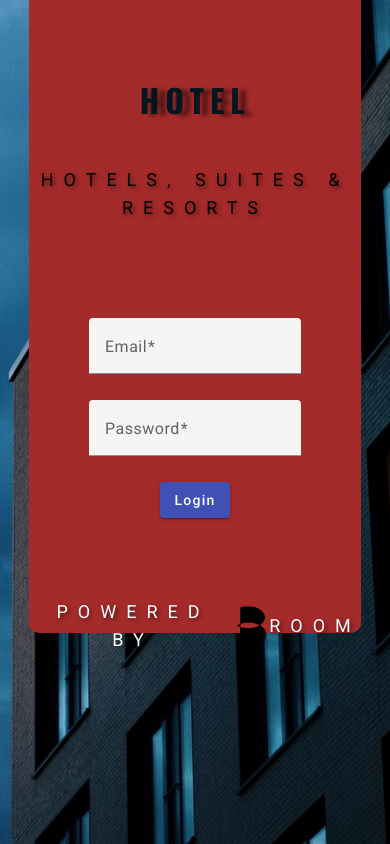
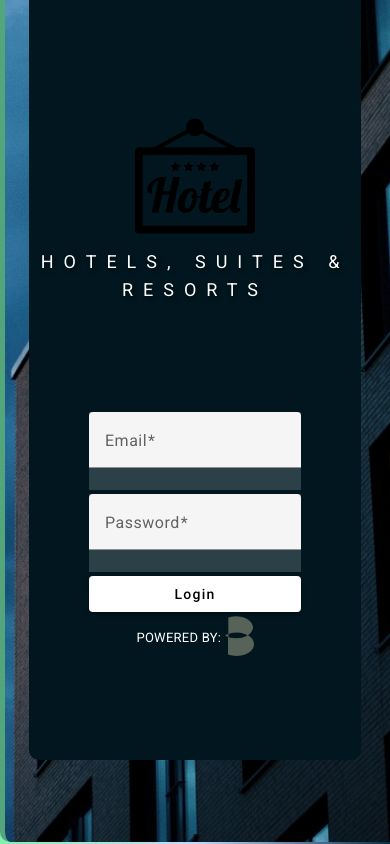
Before and after one commit to eldavid1996/FCT_Limpieza, an Angular app in the folder FrontEnd/: page / in a window 390 px wide. Built offline with nearby package versions, Linux system fonts and the light colour scheme.

Commit message:
UI fix colors
Frontend ready for sprint 1

```diff
--- a/FrontEnd/src/app/components/dashboard/dashboard.component.html
+++ b/FrontEnd/src/app/components/dashboard/dashboard.component.html
@@ -10,5 +10,5 @@
     </div>
   </div>
   <footer>
-    <p>by BRoom</p>
+    <img src="../../../assets/source/logo.png" alt="" class="h-8">
   </footer>
--- a/FrontEnd/src/app/components/seguridad/login/login.component.css
+++ b/FrontEnd/src/app/components/seguridad/login/login.component.css
@@ -3,13 +3,11 @@
   display: flex;
   justify-content: space-between; /* Separa los dos elementos */
   align-items: center;
-  background-color: #598392;
-  width: 100%;
   height: 100vh;
-  padding: 50px;
+  padding-bottom: 5px;
+  padding-left: 20%;
+  padding-right: 20%;
 }
-
-
 
 mat-form-field input {
   font-size: 14px; /* Tamaño de la fuente más pequeño */
@@ -22,10 +20,10 @@ mat-form-field input {
   align-items: center; /* Alinea horizontalmente al centro */
   height: 100%;
   width: 100%;/* Cambiamos 'width' a 'max-width' para que no exceda este tamaño */
-  background-color: brown;
+  background-color: #01161e;
   flex: 1; /* Ocupa todo el espacio disponible */
-  border-left: 25px solid white;
-  border-right: 5px solid rgb(250, 108, 108);
+  color: white;
+  border-right: 5px solid rgb(108, 200, 250);
   border-bottom-right-radius: 10px;
   border-bottom-right-radius: 10px;
 
@@ -37,6 +35,8 @@ mat-form-field input {
   height: 100%; /* Establece la altura del contenedor al 100% del contenedor padre */
   position: relative;
   order: -1; /* Muestra la imagen antes que el formulario de login */
+  border-bottom-left-radius: 10px;
+  border-left: 5px solid rgba(0, 50, 42, 0.39);
 }
 
 .full-height-image {
@@ -50,7 +50,7 @@ h1 {
   font-size: 90px;
   letter-spacing: 6px;
   text-align: center;
-  margin-bottom: 50px; /* Reduce el margen inferior del título */
+  margin-bottom: 50px;
   color:#01161e;
   font-family: "Oswald", sans-serif;
   font-optical-sizing: auto;
@@ -103,7 +103,7 @@ footer p {
 
   .login {
     width: 85%; /* El formulario de login ocupará todo el ancho */
-    height: 75%;
+    height: 90%;
     position: absolute;
     top: 0;
     border: 0;
@@ -116,5 +116,6 @@ footer p {
 
   mat-form-field {
     width: 100%; /* Los campos de entrada ocuparán todo el ancho */
+    background-color: #2c4048 !important;
   }
 }
--- a/FrontEnd/src/app/components/seguridad/login/login.component.html
+++ b/FrontEnd/src/app/components/seguridad/login/login.component.html
@@ -1,15 +1,15 @@
-<div class="full-login-container sm:wfull">
-  <div class="full-height-image-container sm:h-full sm:w-full">
+<div class="full-login-container sm:wfull overflow-hidden bg-gradient-to-r from-green-300 via-blue-200 to-sky-950"> <!-- Agregamos la clase overflow-hidden -->
+  <div class="full-height-image-container overflow-hidden sm:h-full sm:w-full max-h-screen"> <!-- Agregamos la clase max-h-screen -->
     <img src="../../../../assets/source/hotel.jpg" alt="Imagen" class="full-height-image">
   </div>
-  <div class="login pt-20">
-      <h1>HOTEL</h1>
+  <div class="login pt-5 flex flex-col gap-3">
+      <img src="../../../../assets/source/logo-hotel.svg" alt="logo del hotel resort" width="120px">
       <h3>HOTELS, SUITES & RESORTS</h3>
     <form #f="ngForm" (ngSubmit)="loginUsuario(f)" class="">
-      <div class="flex flex-col gap-1 mt-20">
-        <mat-form-field>
-          <mat-label>Email</mat-label>
-          <input matInput type="email" required name="email" ngModel class="px-4 py-3 w-full bg-red-900" />
+      <div class="flex flex-col gap-1 mt-20 w-full">
+        <mat-form-field class="w-full">
+          <mat-label class="">Email</mat-label>
+          <input matInput type="email" required name="email" ngModel class="px-4 py-3 bg-red-700" />
           <mat-error style="color: aliceblue;">Debe ingresar un email</mat-error>
         </mat-form-field>
         <mat-form-field>
@@ -17,11 +17,19 @@
           <input matInput type="password" required name="passwd" ngModel />
           <mat-error style="color: aliceblue;">Debe ingresar una password</mat-error>
         </mat-form-field>
-        <!--<div *ngIf="errorLogin" style="color: red;">Error: Usuario o contraseña incorrectos</div>-->
 
-        <button (click)="login()" mat-raised-button color="primary" class="w-1/3 mx-auto">Login</button>
+        <button (click)="login()" mat-raised-button  class="w-full mx-auto">Login</button>
       </div>
     </form>
-    <div class="flex content-between items-center mt-20 opacity-40 max-md:text-white max-md:opacity-100"><h3>POWERED BY  </h3> <img src="../../../../assets/source/logo.png" alt="logo de BROOM" class="h-10 relative bottom-2">&nbsp;<h3>ROOM</h3> </div>
+    <div
+        class="flex items-center md:mt-5 opacity-40 max-md:text-white max-md:opacity-100"
+      >
+        <p>POWERED BY: </p>&nbsp;
+        <img
+          src="../../../../assets/source/logo-color.png"
+          alt="logo de BROOM"
+          class="h-10 relative bottom-2"
+        />
+      </div>
   </div>
 </div>
--- a/FrontEnd/src/app/components/user-profile/user-profile.component.css
+++ b/FrontEnd/src/app/components/user-profile/user-profile.component.css
@@ -9,12 +9,14 @@
 }
 .profile-icons{
     font-size: 24px;
-    color: #B04A4A;
+    color: #1e40af;
     position: relative;
     top:-7px;
 
 }
-
+.color{
+    background: #01161e;
+}
 
 
     /* background-color: #598392;
--- a/FrontEnd/src/app/components/user-profile/user-profile.component.html
+++ b/FrontEnd/src/app/components/user-profile/user-profile.component.html
@@ -1,11 +1,16 @@
 <div
-  class="w-2/3 mx-auto rounded  shadow-lg bg-zinc-900 mt-10 py-3 text-white max-sm:w-full max-sm:px-3 md:px-10 md: w1/10"
+  class="w-2/3 mx-auto rounded  shadow-lg color mt-10 py-3 text-white max-sm:w-full max-sm:px-3 md:px-10 md: w1/10"
 >
   <!-- Encabezado -->
   <div class="mx-auto text-center mt-5">
     <img src="assets/source/prueba1.png" alt="" class="imagen mx-auto mb-3 h-20" />
     <h1><strong>Datos Personales</strong></h1>
     <h3 class="text-gray-300">Staff de limpieza</h3>
+    <div class="flex justify-around overflow-hidden w-1/4 mx-auto">
+      <button class="rounded-full bg-indigo-600 p-2 flex items-center content-center"><mat-icon>home</mat-icon></button>
+      <button class="rounded-full bg-indigo-600 p-2 flex items-center content-center"><mat-icon>phone</mat-icon></button>
+      <button class="rounded-full bg-indigo-600 p-2 flex items-center content-center"><mat-icon>email</mat-icon></button>
+    </div>
   </div>
 </div>
 <div
```
Also changed, not shown: FrontEnd/src/assets/source/logo-hotel.svg (added).
